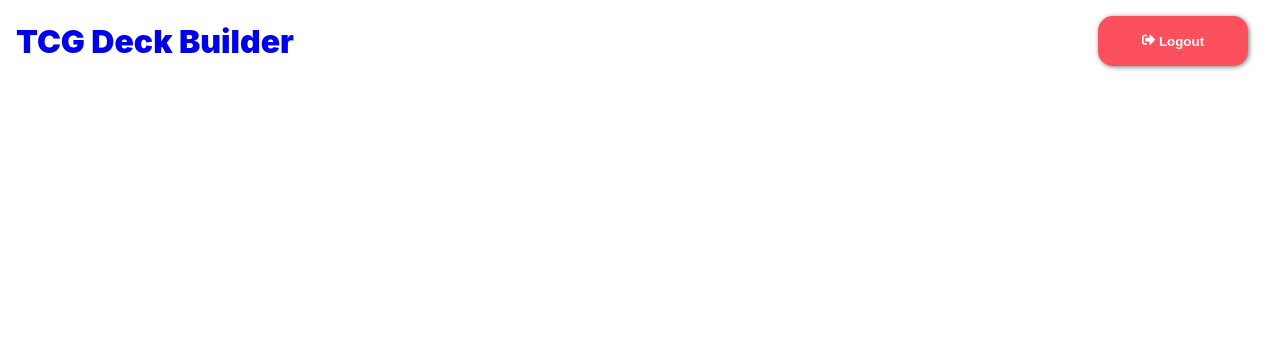
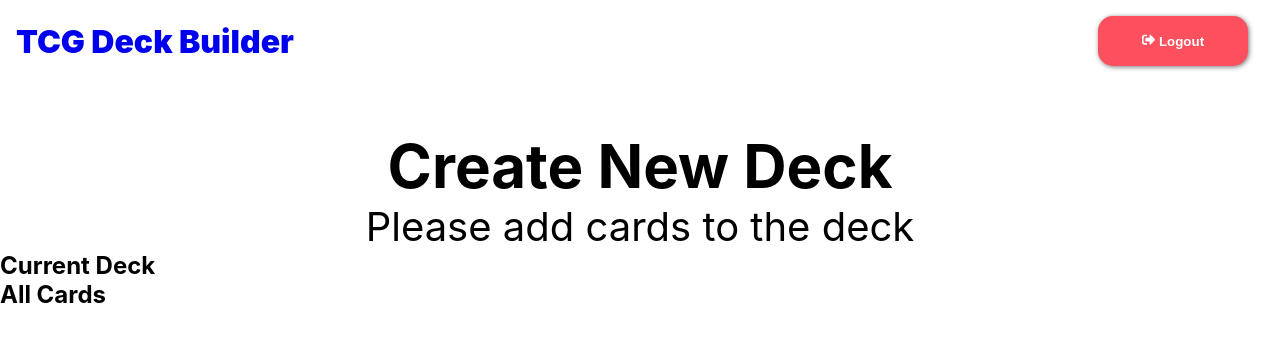
Before and after one commit to travvdawg/pokemon-app, a React (Create React App) app in the folder frontend/: page /new-deck in a window 1280 px wide. Shown: the top 342 px of the page. Built offline with nearby package versions, Linux system fonts and the light colour scheme; sample sign-in values are in the browser's storage.

Commit message:
private routes created for new deck creation

```diff
--- a/frontend/src/App.js
+++ b/frontend/src/App.js
@@ -5,6 +5,8 @@ import Header from './components/Header';
 import Home from './pages/Home';
 import Login from './pages/Login';
 import Register from './pages/Register';
+import NewDeck from './pages/NewDeck';
+import PrivateRoute from './components/PrivateRoute';
 
 function App() {
 	return (
@@ -25,6 +27,14 @@ function App() {
 							path='/register'
 							element={<Register />}
 						/>
+						<Route
+							path='/new-deck'
+							element={
+								<PrivateRoute>
+									<NewDeck />
+								</PrivateRoute>
+							}
+						/>
 					</Routes>
 				</div>
 			</Router>
--- /dev/null
+++ b/frontend/src/components/PrivateRoute.jsx
@@ -0,0 +1,12 @@
+import { Navigate } from 'react-router-dom';
+import { useSelector } from 'react-redux';
+
+const PrivateRoute = ({ children }) => {
+	const { user } = useSelector((state) => state.auth);
+
+	if (user) return children;
+
+	return <Navigate to='/login' />;
+};
+
+export default PrivateRoute;
--- /dev/null
+++ b/frontend/src/pages/NewDeck.jsx
@@ -0,0 +1,26 @@
+import { useState } from 'react';
+import { useSelector } from 'react-redux';
+
+function NewDeck() {
+	const { user } = useSelector((state) => state.auth);
+	const [name, setName] = useState(user.name);
+	const [email, setEmail] = useState(user.email);
+	const [deck, setDeck] = useState('');
+	const [description, setDescription] = useState('');
+
+	return (
+		<>
+			<section className='heading'>
+				<h1>Create New Deck</h1>
+				<p>Please add cards to the deck</p>
+			</section>
+			<section className='deck-cards'>
+				<h1>Current Deck</h1>
+			</section>
+			<section className='card-selection'>
+				<h1>All Cards</h1>
+			</section>
+		</>
+	);
+}
+export default NewDeck;
```
Also changed, not shown: frontend/src/hooks/useAuthStatus.js (added, +20 -0 lines).
